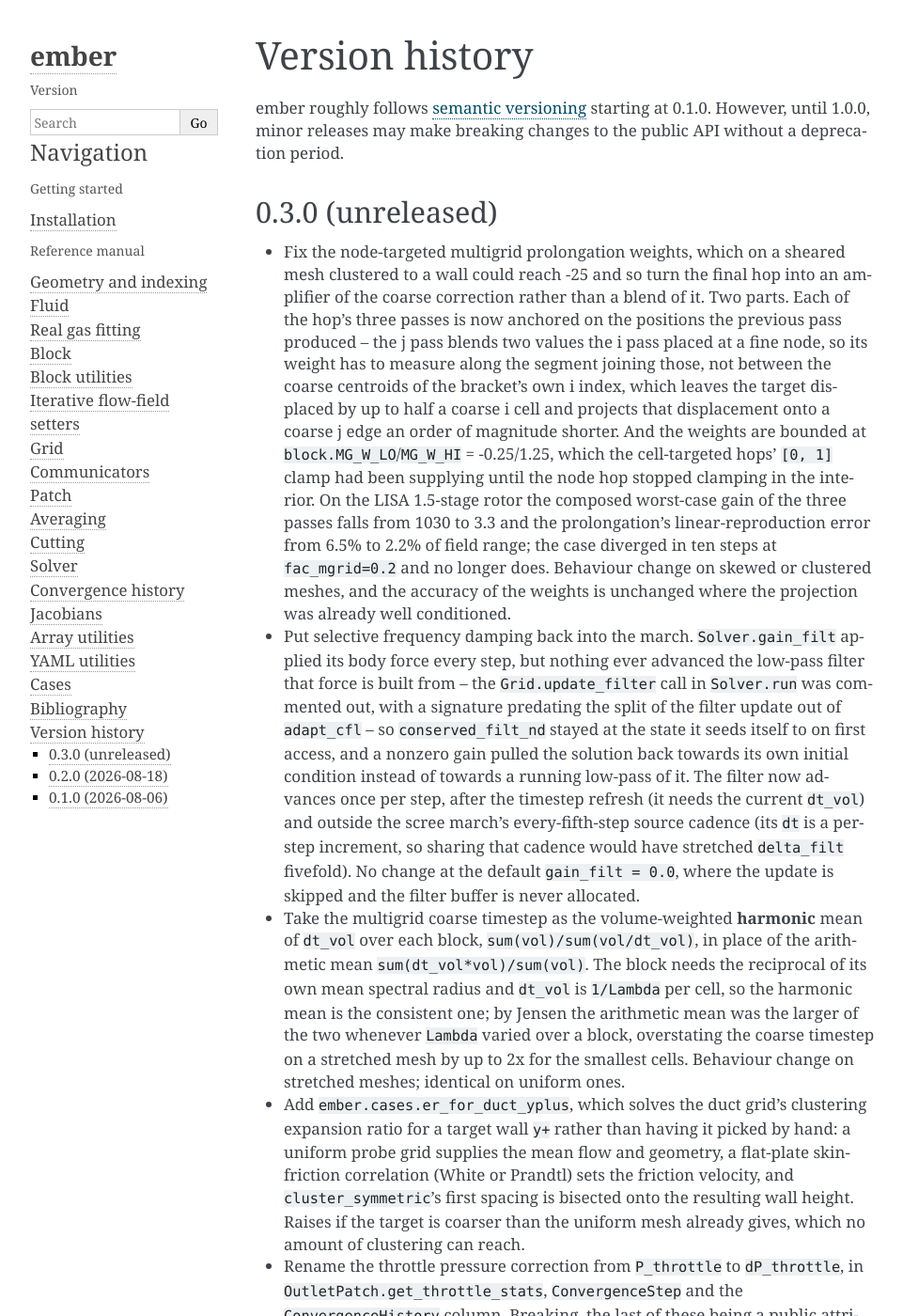
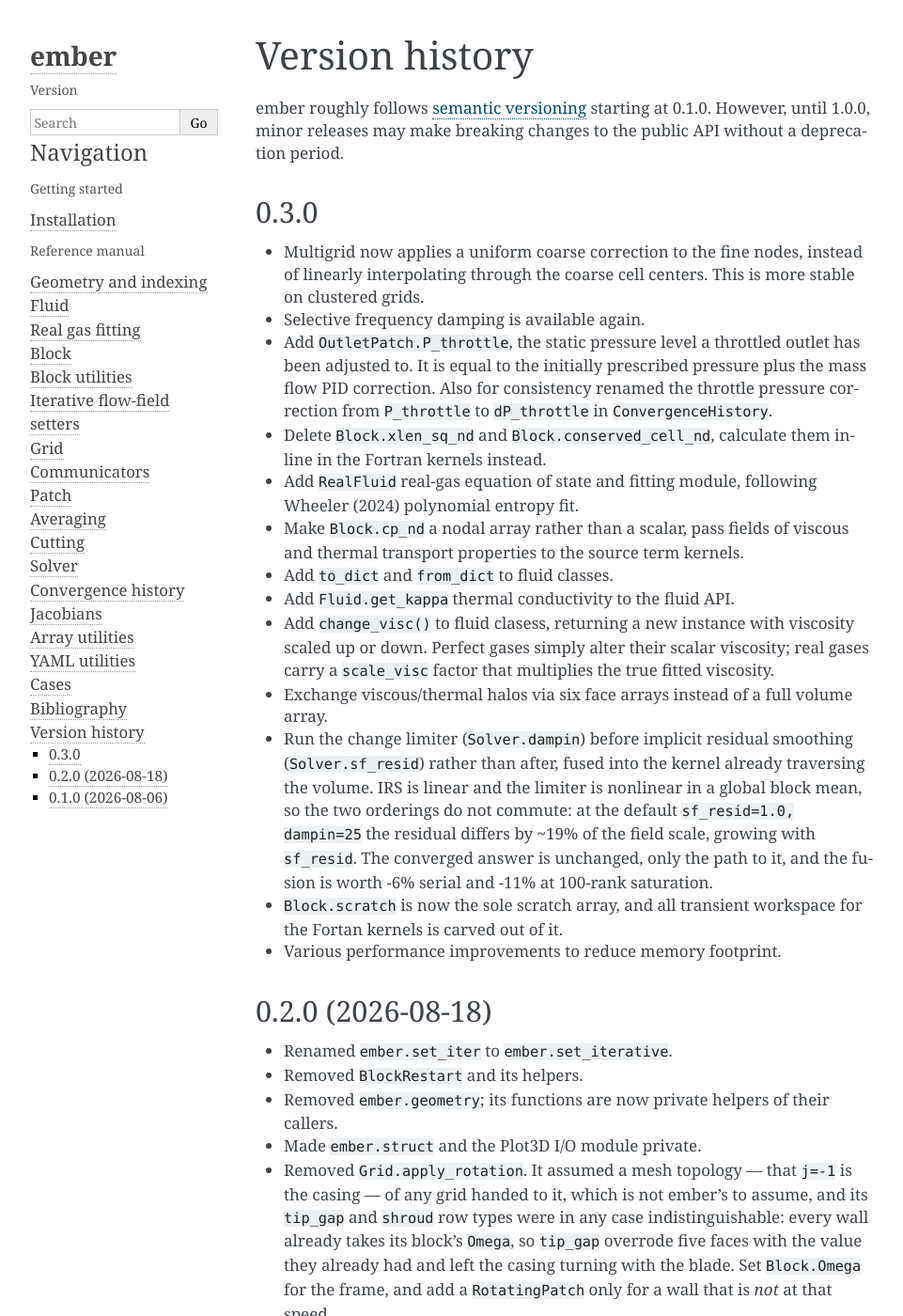
Before and after one commit to jb753/ember, a Sphinx documentation site: the page built from docs/changelog.rst, in a window 1280 px wide and 1400 px high. Shown: the whole window at 94% size, without its empty margins (148-1109 px from the left). Built offline with Sphinx 7.4.7, drawn with Linux system fonts in a browser that asks for light colours; pages that are not in the unit, such as notebooks, are missing from menus; comment, search, counter and statistics services are not loaded; some of the changed text lies outside the part shown.

Commit message:
Cut the 0.3.0 changelog for release
Mark 0.3.0 released, condense the entries to what a user needs, and fix
two stale coordinate-system doc lines (residual shape, a garbled clause).

Co-Authored-By: Claude Sonnet 5 <noreply@anthropic.com>
Claude-Session: https://claude.ai/code/session_01BszqocjYGSvNYQ1rAWQr8Y

```diff
--- a/CHANGELOG.rst
+++ b/CHANGELOG.rst
@@ -7,72 +7,17 @@ public API without a deprecation period.
 
 .. _v0.3.0:
 
-0.3.0 (unreleased)
-------------------
+0.3.0
+-----
 
-* Fix the node-targeted multigrid prolongation weights, which on a sheared mesh
-  clustered to a wall could reach -25 and so turn the final hop into an
-  amplifier of the coarse correction rather than a blend of it. Two parts. Each
-  of the hop's three passes is now anchored on the positions the previous pass
-  produced -- the j pass blends two values the i pass placed at a fine node, so
-  its weight has to measure along the segment joining those, not between the
-  coarse centroids of the bracket's own i index, which leaves the target
-  displaced by up to half a coarse i cell and projects that displacement onto a
-  coarse j edge an order of magnitude shorter. And the weights are bounded at
-  ``block.MG_W_LO``/``MG_W_HI`` = -0.25/1.25, which the cell-targeted hops'
-  ``[0, 1]`` clamp had been supplying until the node hop stopped clamping in the
-  interior. On the LISA 1.5-stage rotor the composed worst-case gain of the
-  three passes falls from 1030 to 3.3 and the prolongation's linear-reproduction
-  error from 6.5% to 2.2% of field range; the case diverged in ten steps at
-  ``fac_mgrid=0.2`` and no longer does. Behaviour change on skewed or clustered
-  meshes, and the accuracy of the weights is unchanged where the projection was
-  already well conditioned.
-* Put selective frequency damping back into the march. ``Solver.gain_filt``
-  applied its body force every step, but nothing ever advanced the low-pass
-  filter that force is built from -- the ``Grid.update_filter`` call in
-  ``Solver.run`` was commented out, with a signature predating the split of the
-  filter update out of ``adapt_cfl`` -- so ``conserved_filt_nd`` stayed at the
-  state it seeds itself to on first access, and a nonzero gain pulled the
-  solution back towards its own initial condition instead of towards a running
-  low-pass of it. The filter now advances once per step, after the timestep
-  refresh (it needs the current ``dt_vol``) and outside the scree march's
-  every-fifth-step source cadence (its ``dt`` is a per-step increment, so
-  sharing that cadence would have stretched ``delta_filt`` fivefold). No change
-  at the default ``gain_filt = 0.0``, where the update is skipped and the
-  filter buffer is never allocated.
-* Take the multigrid coarse timestep as the volume-weighted **harmonic** mean
-  of ``dt_vol`` over each block, ``sum(vol)/sum(vol/dt_vol)``, in place of the
-  arithmetic mean ``sum(dt_vol*vol)/sum(vol)``. The block needs the reciprocal
-  of its own mean spectral radius and ``dt_vol`` is ``1/Lambda`` per cell, so
-  the harmonic mean is the consistent one; by Jensen the arithmetic mean was
-  the larger of the two whenever ``Lambda`` varied over a block, overstating
-  the coarse timestep on a stretched mesh by up to 2x for the smallest cells.
-  Behaviour change on stretched meshes; identical on uniform ones.
-* Add ``ember.cases.er_for_duct_yplus``, which solves the duct grid's
-  clustering expansion ratio for a target wall ``y+`` rather than having it
-  picked by hand: a uniform probe grid supplies the mean flow and geometry, a
-  flat-plate skin-friction correlation (White or Prandtl) sets the friction
-  velocity, and ``cluster_symmetric``'s first spacing is bisected onto the
-  resulting wall height. Raises if the target is coarser than the uniform mesh
-  already gives, which no amount of clustering can reach.
-* Rename the throttle pressure correction from ``P_throttle`` to
-  ``dP_throttle``, in ``OutletPatch.get_throttle_stats``, ``ConvergenceStep``
-  and the ``ConvergenceHistory`` column. Breaking, the last of these being a
-  public attribute; a ``.cnv`` written before the rename is relabelled as it
-  unpickles, so existing files still read.
+* Multigrid now applies a uniform coarse correction to the fine nodes, instead
+  of linearly interpolating through the coarse cell centers. This is more
+  stable on clustered grids.
+* Selective frequency damping is available again.
 * Add ``OutletPatch.P_throttle``, the static pressure level a throttled outlet
-  has arrived at [Pa], being the prescribed pressure plus the correction. This
-  is what to record to reproduce an operating point later, and what to
-  re-prescribe to hold one: ``set_P(patch.P_throttle)`` before
-  ``set_throttle(None)``, since clearing a throttle reverts to the pressure
-  that was prescribed rather than freezing the one it reached.
-* Add ``Solver.mix_reflective``, running every mixing plane as a reflective
-  one: at each span station both faces are set to the average of the two sides'
-  circumferential means, in place of the characteristic exchange. Imposed on
-  every plane of every level like ``rf_inlet``, so a run's treatment follows
-  from its configuration; None leaves each plane alone. It reflects every
-  pitchwise harmonic and conserves mass but not the momentum or energy flux,
-  so it is a robustness tool rather than a substitute for the default plane.
+  has been adjusted to. It is equal to the initially prescribed pressure plus the
+  mass flow PID correction. Also for consistency renamed the throttle pressure
+  correction from   ``P_throttle`` to  ``dP_throttle`` in ``ConvergenceHistory``.
 * Delete ``Block.xlen_sq_nd`` and ``Block.conserved_cell_nd``, calculate them
   inline in the Fortran kernels instead.
 * Add ``RealFluid`` real-gas equation of state and fitting module, following
--- a/docs/coordinate_system.rst
+++ b/docs/coordinate_system.rst
@@ -99,7 +99,7 @@ direction.
 
 First, we convert to pseudo-Cartesian coordinates. Subtract the mean angle of all
 four nodes so that :math:`\theta` is measured from the centre of the face. This
-allows us to locally linearise the circumferential direction with by
+allows us to locally linearise the circumferential direction by
 replacing :math:`\theta` with :math:`r\theta` to give a pseudo-Cartesian
 coordinate system and use standard vector operations. Then, we cross the diagonals of the quadrilateral to get the area vector.
 
```
Also changed, not shown: other parts of docs/coordinate_system.rst (+1 -1 lines).
